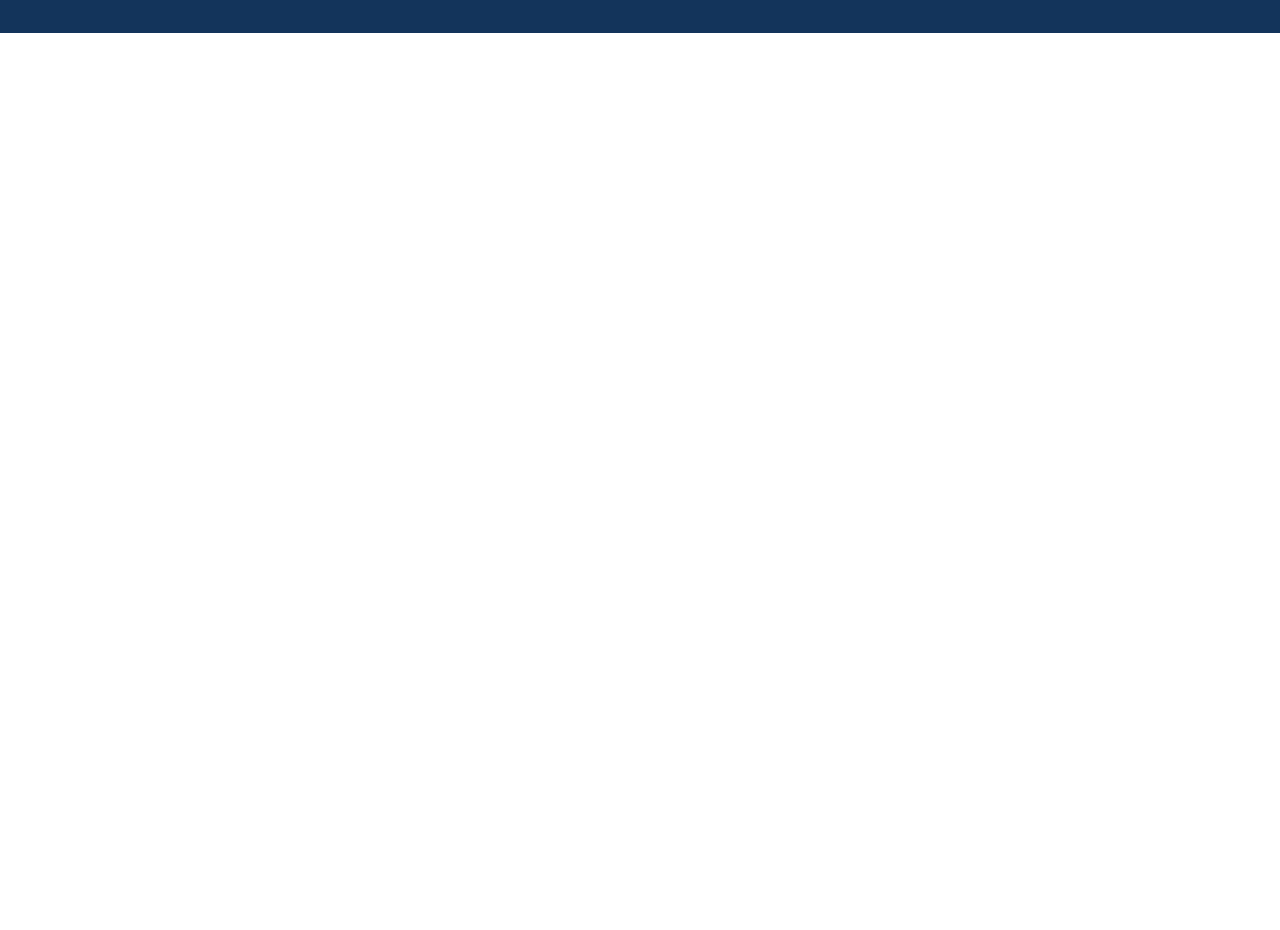
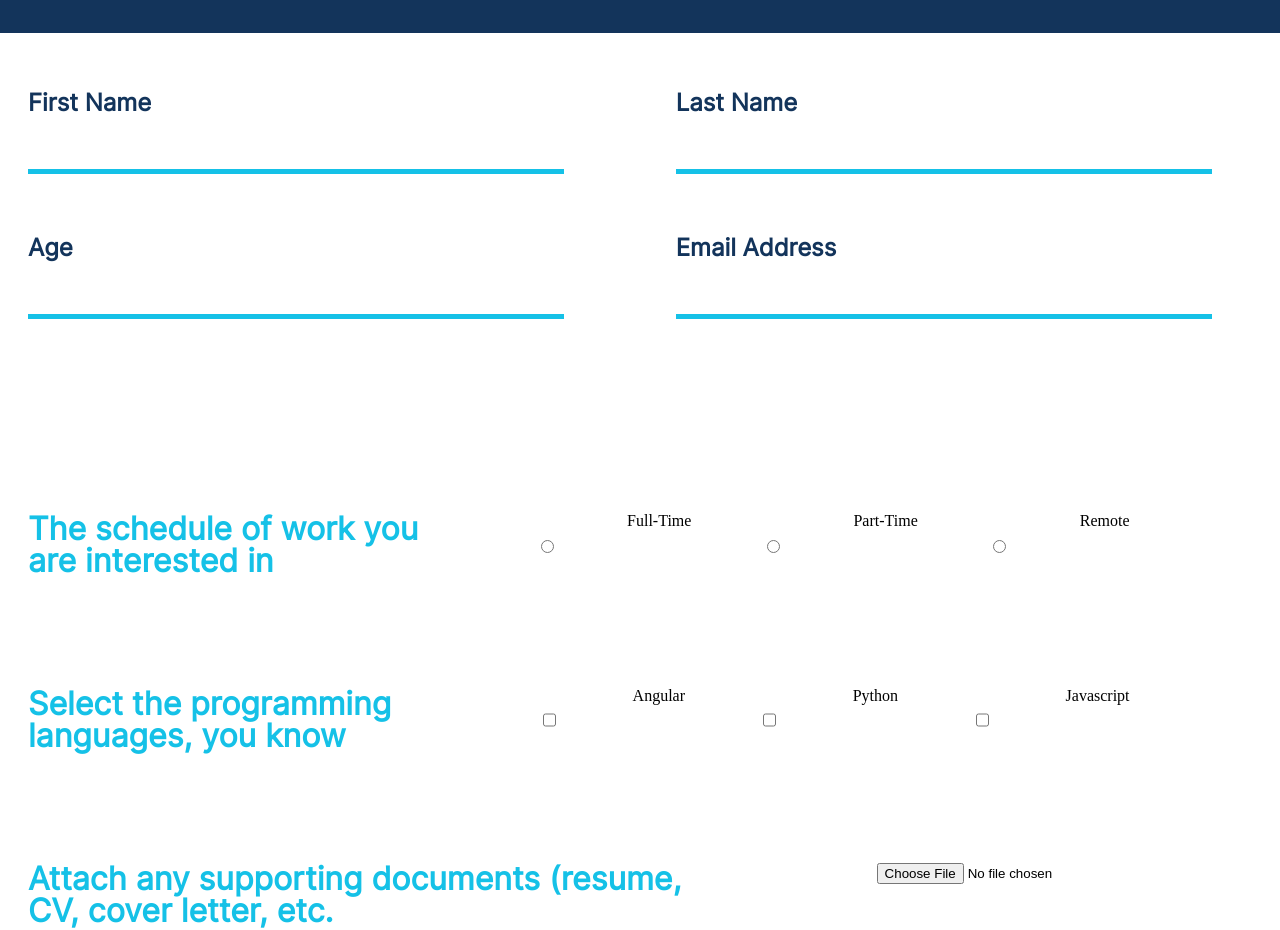
Before and after one commit to Mamphoria/Homework_11, a plain HTML site: page contact.html in a window 1280 px wide. Shown: the part 260-1190 px from the top of the page. Drawn offline with Linux system fonts and the light colour scheme.

Commit message:
contact page

```diff
--- a/contact.html
+++ b/contact.html
@@ -46,6 +46,70 @@
 
         <main class="registration">
 
+              <!-- <div class="regist_title"><h2>Contact Us</h2></div> -->
+
+              <form action="">
+
+                <div class="form_top">
+
+                    <div class="top_left">
+                        <div class="firstname">
+                            <label for="name">First Name</label>
+                            <input type="text" name="firstname" id="name"/>
+                        </div>
+
+                        <div class="age">
+                            <label for="age">Age</label>
+                            <input type="number" name="Age" id="age"/>
+                        </div>
+                    </div>
+
+                    <div class="top_right">
+                        <div class="lastname">
+                            <label for="lastname">Last Name</label>
+                            <input type="text" name="lastname" id="lastname"/>
+                        </div>
+
+                        <div class="firstname">
+                            <label for="email">Email Address</label>
+                            <input type="email" name="email" id="email"/>
+                        </div>
+                    </div>
+
+                </div>
+
+                <div class="form_bottom">
+
+                    <div class="schedule">
+
+                        <label for="schedule">The schedule of work you are interested in</label>
+                        <input type="radio" name="schedule" id="schedule">Full-Time
+                        <input type="radio" name="schedule" id="schedule">Part-Time
+                        <input type="radio" name="schedule" id="schedule">Remote
+
+                    </div>
+
+                    <div class="language">
+
+                        <label for="languages">Select the programming languages, you know</label>
+                        <input type="checkbox" name="language" id="language">Angular
+                        <input type="checkbox" name="language" id="language">Python
+                        <input type="checkbox" name="language" id="language">Javascript
+
+                    </div>
+
+                    <div class="choose">
+
+                        <label for="Attach">Attach any supporting documents (resume, CV, cover letter, etc. </label>
+                        <input type="file" name="choose" id="choose">
+
+                    </div>
+                </div>
+
+
+              </form>
+
+
         </main>
 
 
--- a/css/style.css
+++ b/css/style.css
@@ -55,7 +55,8 @@ li a:hover{
     height: 1552px;
     display: flex;
     justify-content: space-between;
-    padding: 58px 0px 76px 0px;
+    justify-content: center;
+    padding: 58px 108px 76px 108px;
     background-color: #FFFFFF;
 }
 
@@ -74,6 +75,114 @@ li a:hover{
     background-size: cover;
     filter: grayscale(20%);
 }
+
+.regist_title{
+    font-family: 'Inter';
+    font-style: normal;
+    font-weight: 700;
+    font-size: 3rem;
+    color: #13345B;
+    /* text-align: center;
+    margin: 59px auto; */
+    /* display: flex;
+    flex-wrap: wrap; */
+    margin-bottom: 139px;
+
+}
+
+
+.form_top{
+    width: 90%;
+    display: flex;
+    justify-content: space-between;
+    align-items: center;
+    gap: 152px;
+}
+
+.top_left,
+.top_right{
+    width: 45%;
+}
+
+#name,
+#age,
+#lastname,
+#email{
+    width: 100%;
+    display: flex;
+    flex-direction: column;
+    background-color: transparent;
+    border: none;
+    outline: none;
+    border-bottom: 5px solid #15C1E7;
+    margin-top: 24px;
+    font-size: 1.5rem;
+    width: 536px;
+}
+
+#name,
+#lastname{
+    margin-bottom: 62px;
+}
+
+.form_top label{
+    font-family: 'Inter';
+    font-style: normal;
+    font-weight: 700;
+    font-size: 1.5rem;
+    color: #13345B;
+}
+
+.form_bottom{
+    width: 90%;
+    display: flex;
+    flex-direction: column;
+    justify-content: space-between;
+    margin-top: 194px;
+}
+
+.schedule,
+.language,
+.choose{
+    width: 100%;
+    display: flex;
+    justify-content: space-between;
+}
+
+.form_bottom label{
+    font-family: 'Inter';
+    font-style: normal;
+    font-weight: 700;
+    font-size: 2rem;
+    color: #15C1E7;
+}
+
+.language{
+    margin-top: 111px;
+    margin-bottom: 111px;
+}
+
+.schedule label,
+.language label{
+    width: 437px;
+}
+
+.choose label{
+    width: 700px;
+}
+
+#schedule[Full-Time],
+#language[Angular]{
+    font-family: 'Inter';
+    font-style: normal;
+    font-weight: 700;
+    font-size: 1.25rem;
+    color: #13345B;
+}
+
+
+
+/* <<< Footer >>> */
 
 footer{
     width: 100%;
```
